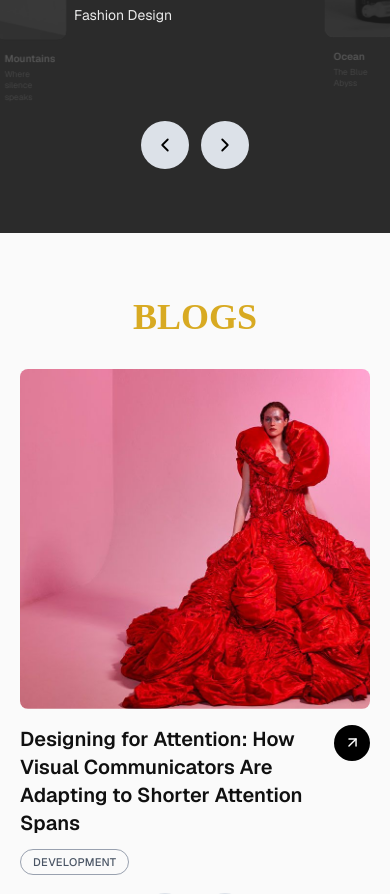
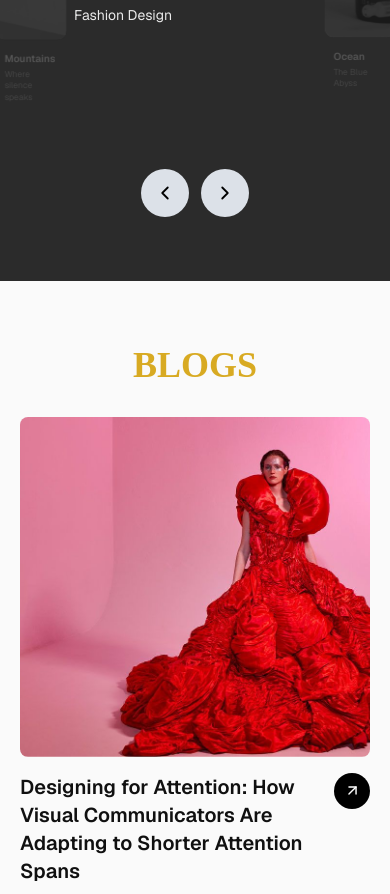
Before and after one commit to maitriGlobalEducation/Maitri-Global-Education, a Next.js app: page / in a window 390 px wide. Shown: the part 7371-8265 px from the top of the page. Built offline with nearby package versions, Linux system fonts and the light colour scheme; a web font is replaced by a local one.

Commit message:
pagination adjustment

```diff
--- a/components/Home Page Components/EventsEngagement.tsx
+++ b/components/Home Page Components/EventsEngagement.tsx
@@ -109,7 +109,7 @@ export default function EventsEngagement() {
         </div>
 
         {/* Controls */}
-        <div className="-mt-4 flex justify-center gap-3 sm:mt-0">
+        <div className="mt-8 flex justify-center gap-3 sm:mt-0">
           <button
             type="button"
             onClick={previous}
```
